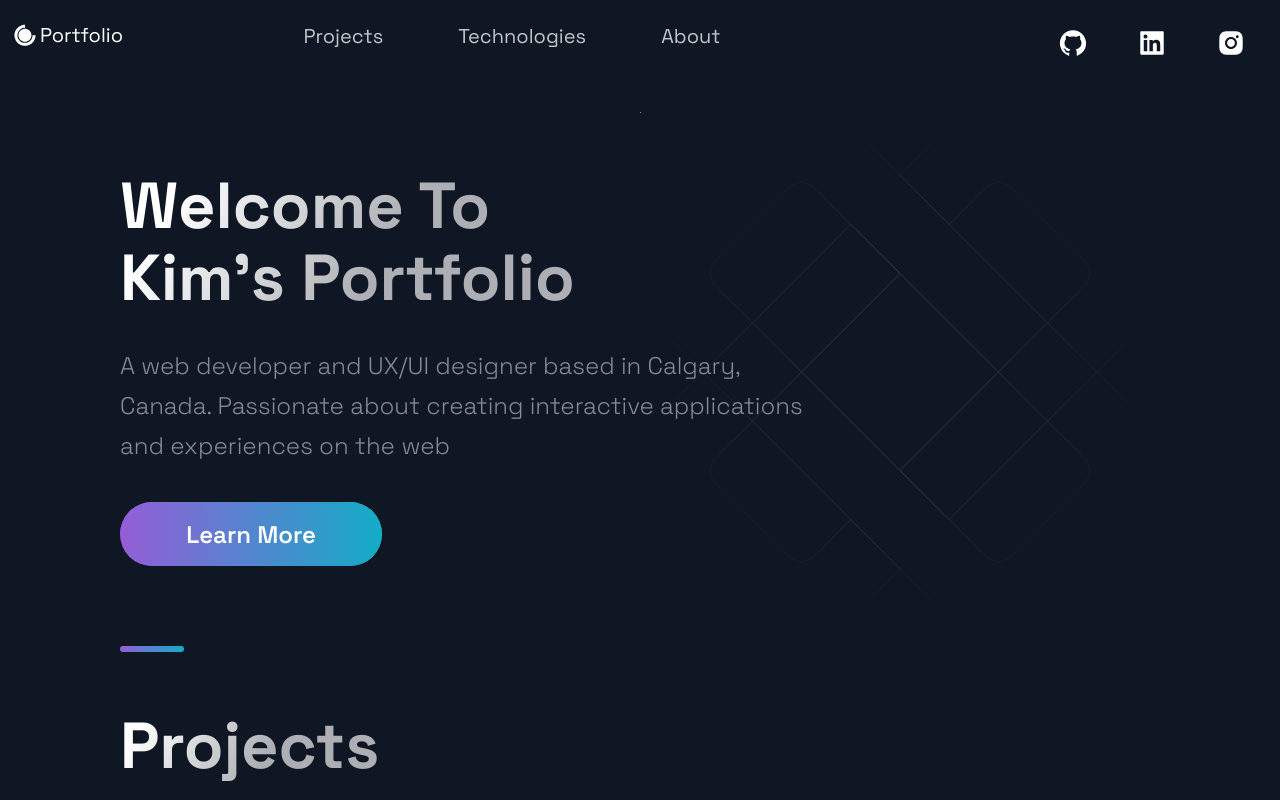
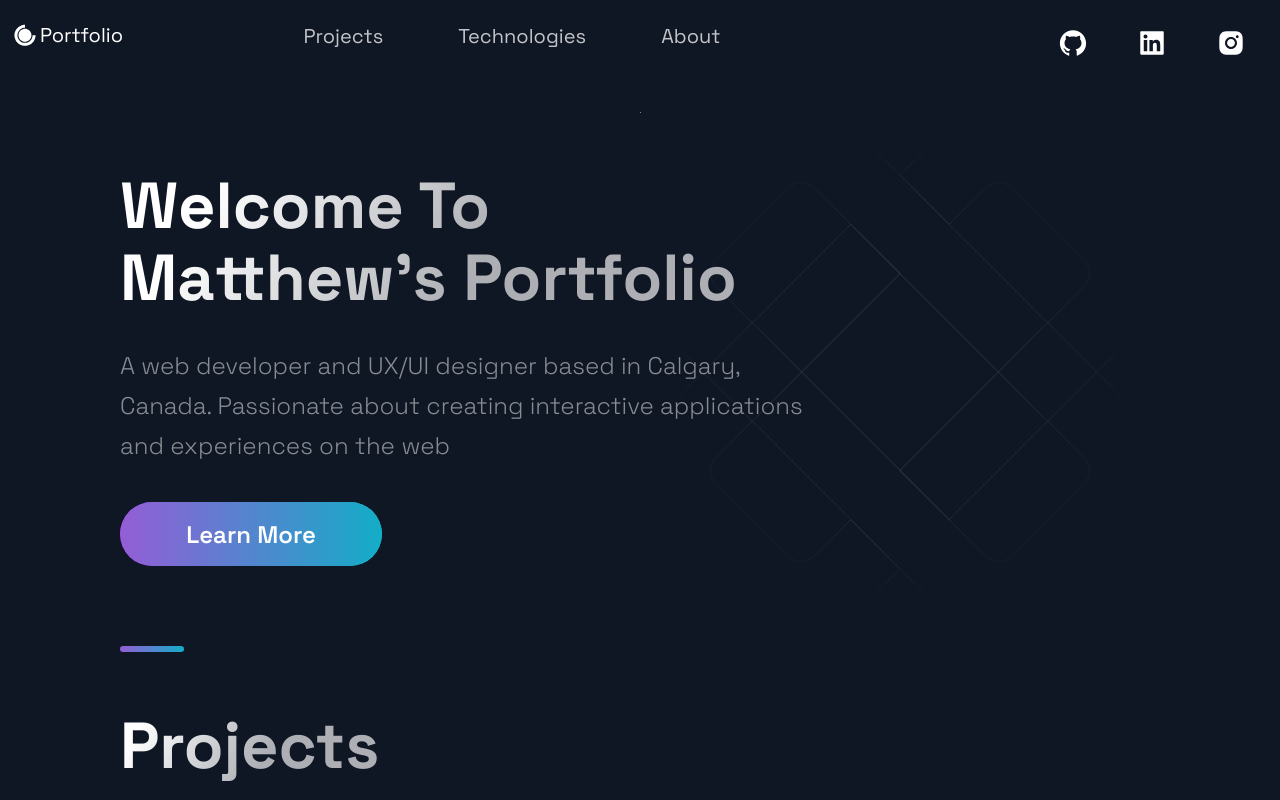
Before and after one commit to Matthew-503/Project_Porfolio, a Next.js app: page / in a window 1280 px wide. Shown: the top 800 px of the page. Built offline with nearby package versions, Linux system fonts and the light colour scheme.

Commit message:
Modify to original header

```diff
--- a/src/components/Header/Header.js
+++ b/src/components/Header/Header.js
@@ -11,7 +11,7 @@ const Header = (props) => (
     <LeftSection>
       <SectionTitle main center>
         Welcome To <br />
-        Kim's Portfolio
+        Matthew's Portfolio
       </SectionTitle>
       <SectionText>
         A web developer and UX/UI designer based in Calgary, Canada. Passionate about creating interactive applications and experiences on the web
```
